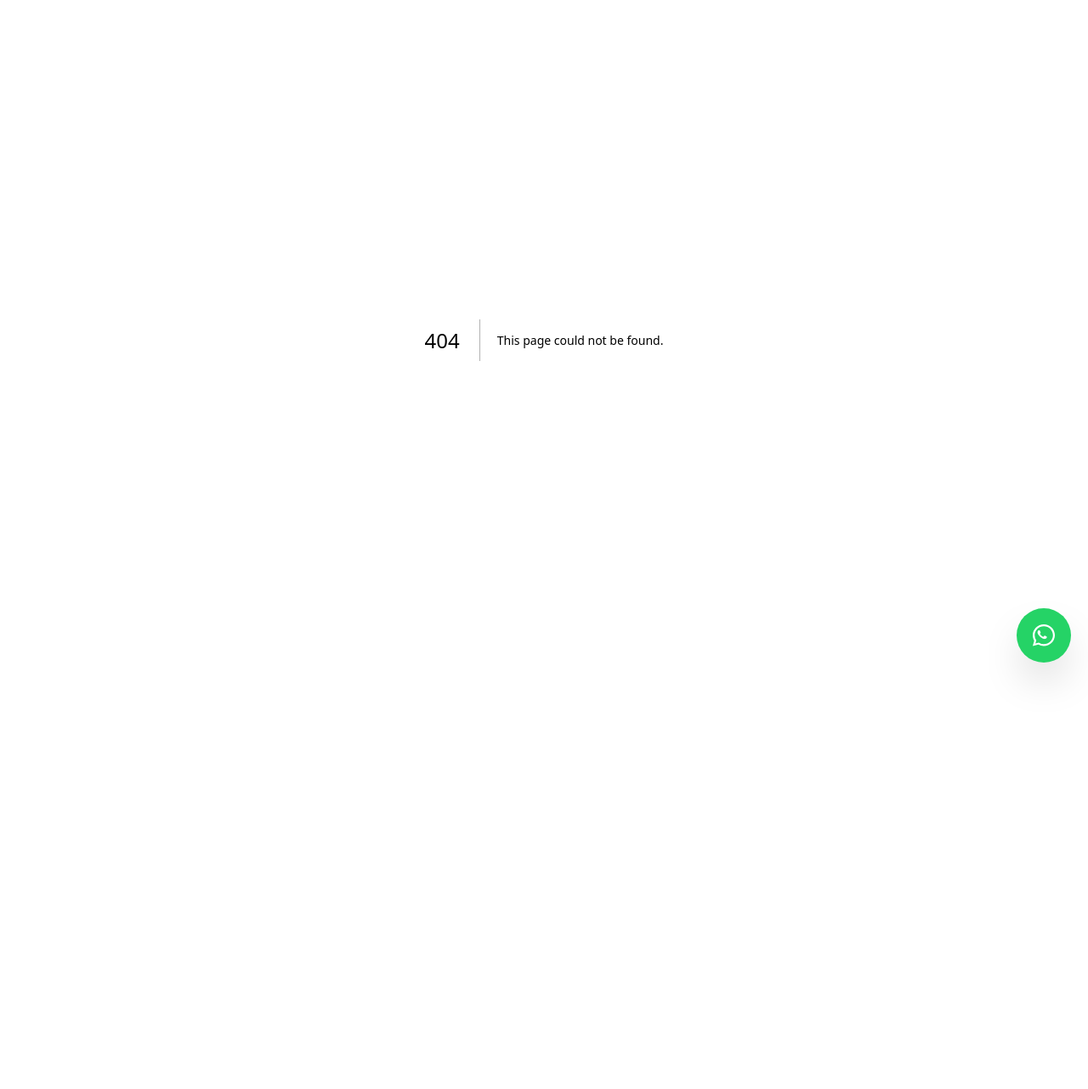
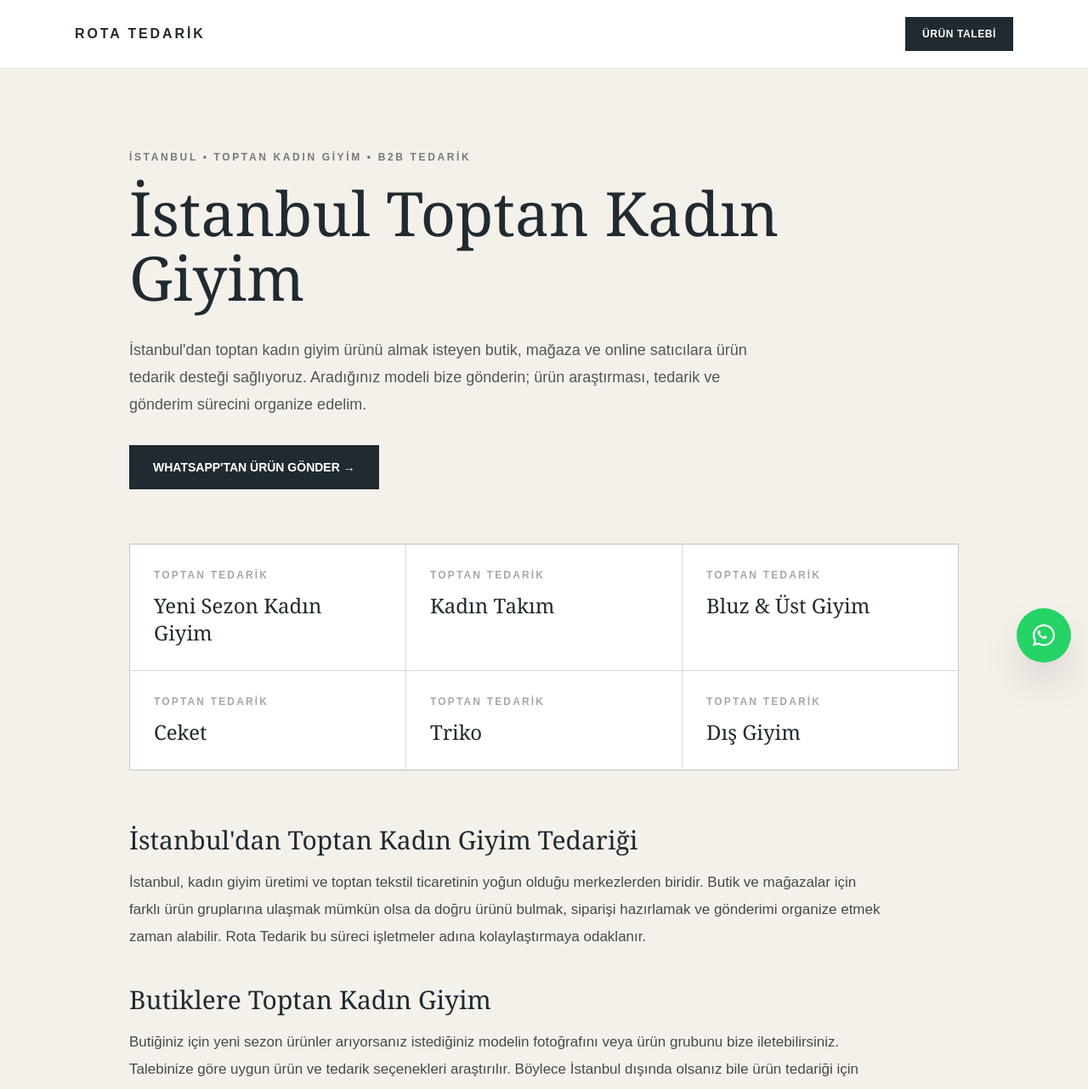
Before and after one commit to Dogukanboltul/kadingiyimtedarik, a Next.js app: page /blog/istanbul-toptan-kadin-giyim in a window 1280 px wide. Before the commit this address had no page. Shown: the top 1282 px of the page at 85% size. Before the commit the page ends 800 px from the top, so only its background shows below. Built offline with nearby package versions, Linux system fonts and the light colour scheme.

Commit message:
Istanbul toptan kadin giyim SEO sayfasi eklendi

```diff
--- /dev/null
+++ b/app/blog/istanbul-toptan-kadin-giyim/page.tsx
@@ -0,0 +1,225 @@
+import type { Metadata } from "next";
+import Link from "next/link";
+
+export const metadata: Metadata = {
+  title: "İstanbul Toptan Kadın Giyim | Rota Tedarik",
+  description:
+    "İstanbul toptan kadın giyim ürünleri için profesyonel tedarik desteği. Butik, mağaza ve online satıcılar için kadın giyim ürün tedariği ve Türkiye geneli gönderim.",
+  alternates: {
+    canonical:
+      "https://kadingiyimtedarik.com/blog/istanbul-toptan-kadin-giyim",
+  },
+};
+
+const whatsapp =
+  "https://wa.me/905324975361?text=Merhaba%2C%20%C4%B0stanbul%27dan%20toptan%20kad%C4%B1n%20giyim%20%C3%BCr%C3%BCn%C3%BC%20tedarik%20etmek%20istiyorum.";
+
+const categories = [
+  "Yeni Sezon Kadın Giyim",
+  "Kadın Takım",
+  "Bluz & Üst Giyim",
+  "Ceket",
+  "Triko",
+  "Dış Giyim",
+];
+
+export default function Page() {
+  return (
+    <main className="min-h-screen bg-[#f4f1eb] text-[#202a30]">
+      <header className="border-b border-black/10 bg-white">
+        <div className="mx-auto flex max-w-6xl items-center justify-between px-6 py-5">
+          <Link href="/" className="font-semibold tracking-[.18em]">
+            ROTA TEDARİK
+          </Link>
+
+          <a
+            href={whatsapp}
+            target="_blank"
+            rel="noopener noreferrer"
+            className="bg-[#202a30] px-5 py-3 text-xs font-bold tracking-wider text-white"
+          >
+            ÜRÜN TALEBİ
+          </a>
+        </div>
+      </header>
+
+      <article className="mx-auto max-w-5xl px-6 py-16 md:py-24">
+        <div className="max-w-4xl">
+          <p className="mb-5 text-xs font-bold tracking-[.22em] text-black/50">
+            İSTANBUL • TOPTAN KADIN GİYİM • B2B TEDARİK
+          </p>
+
+          <h1 className="font-serif text-5xl leading-[1.05] md:text-7xl">
+            İstanbul Toptan Kadın Giyim
+          </h1>
+
+          <p className="mt-8 max-w-3xl text-lg leading-8 text-black/65">
+            İstanbul'dan toptan kadın giyim ürünü almak isteyen butik,
+            mağaza ve online satıcılara ürün tedarik desteği sağlıyoruz.
+            Aradığınız modeli bize gönderin; ürün araştırması, tedarik
+            ve gönderim sürecini organize edelim.
+          </p>
+
+          <a
+            href={whatsapp}
+            target="_blank"
+            rel="noopener noreferrer"
+            className="mt-8 inline-block bg-[#202a30] px-7 py-4 text-sm font-bold text-white"
+          >
+            WHATSAPP'TAN ÜRÜN GÖNDER →
+          </a>
+        </div>
+
+        <div className="my-16 grid gap-px border border-black/10 bg-black/10 sm:grid-cols-2 md:grid-cols-3">
+          {categories.map((item) => (
+            <div key={item} className="bg-white p-7">
+              <p className="text-xs font-bold tracking-[.18em] text-black/35">
+                TOPTAN TEDARİK
+              </p>
+              <h2 className="mt-3 font-serif text-2xl">{item}</h2>
+            </div>
+          ))}
+        </div>
+
+        <section className="max-w-4xl space-y-10 text-[17px] leading-8 text-black/70">
+          <div>
+            <h2 className="mb-4 font-serif text-3xl text-[#202a30]">
+              İstanbul'dan Toptan Kadın Giyim Tedariği
+            </h2>
+            <p>
+              İstanbul, kadın giyim üretimi ve toptan tekstil ticaretinin
+              yoğun olduğu merkezlerden biridir. Butik ve mağazalar için
+              farklı ürün gruplarına ulaşmak mümkün olsa da doğru ürünü
+              bulmak, siparişi hazırlamak ve gönderimi organize etmek zaman
+              alabilir. Rota Tedarik bu süreci işletmeler adına
+              kolaylaştırmaya odaklanır.
+            </p>
+          </div>
+
+          <div>
+            <h2 className="mb-4 font-serif text-3xl text-[#202a30]">
+              Butiklere Toptan Kadın Giyim
+            </h2>
+            <p>
+              Butiğiniz için yeni sezon ürünler arıyorsanız istediğiniz
+              modelin fotoğrafını veya ürün grubunu bize iletebilirsiniz.
+              Talebinize göre uygun ürün ve tedarik seçenekleri araştırılır.
+              Böylece İstanbul dışında olsanız bile ürün tedariği için
+              talep oluşturabilirsiniz.
+            </p>
+          </div>
+
+          <div>
+            <h2 className="mb-4 font-serif text-3xl text-[#202a30]">
+              İstanbul Kadın Giyim Toptancılarından Ürün Bulma
+            </h2>
+            <p>
+              Kadın takım, bluz, ceket, triko, dış giyim ve sezonluk
+              modeller için ürün araştırması yapılabilir. Aradığınız ürünün
+              görselini WhatsApp üzerinden göndermeniz tedarik sürecinin
+              daha hızlı ve doğru ilerlemesine yardımcı olur.
+            </p>
+          </div>
+
+          <div>
+            <h2 className="mb-4 font-serif text-3xl text-[#202a30]">
+              Merter Kadın Giyim Tedarik Ağı
+            </h2>
+            <p>
+              İstanbul kadın giyim tedariğinde Merter önemli bölgelerden
+              biridir. Merter'den ürün arayan butik ve mağazalar için
+              ürün araştırması ve tedarik talepleri alınmaktadır. Böylece
+              işletmeler ihtiyaç duydukları ürünleri uzaktan talep edebilir.
+            </p>
+          </div>
+
+          <div>
+            <h2 className="mb-4 font-serif text-3xl text-[#202a30]">
+              Türkiye Geneli Toptan Kadın Giyim Gönderimi
+            </h2>
+            <p>
+              İstanbul'dan tedarik edilen ürünler Türkiye'nin farklı
+              şehirlerindeki butik ve mağazalara gönderilebilir. Kıbrıs
+              için de tedarik talepleri değerlendirilmektedir. Hazır
+              siparişlerde hızlı kargo çıkışı hedeflenir.
+            </p>
+          </div>
+        </section>
+
+        <section className="mt-16 bg-white p-8 md:p-12">
+          <p className="text-xs font-bold tracking-[.2em] text-black/40">
+            ROTA TEDARİK SİSTEMİ
+          </p>
+
+          <div className="mt-8 grid gap-8 md:grid-cols-3">
+            <div>
+              <span className="font-serif text-4xl">01</span>
+              <h3 className="mt-3 font-semibold">Ürünü Gönder</h3>
+              <p className="mt-2 text-sm leading-6 text-black/55">
+                Fotoğraf veya ürün bilgisini WhatsApp'tan gönderin.
+              </p>
+            </div>
+
+            <div>
+              <span className="font-serif text-4xl">02</span>
+              <h3 className="mt-3 font-semibold">Tedarik Edelim</h3>
+              <p className="mt-2 text-sm leading-6 text-black/55">
+                Talebinize uygun ürün seçeneklerini araştıralım.
+              </p>
+            </div>
+
+            <div>
+              <span className="font-serif text-4xl">03</span>
+              <h3 className="mt-3 font-semibold">Gönderelim</h3>
+              <p className="mt-2 text-sm leading-6 text-black/55">
+                Siparişinizi hazırlayıp kargo sürecini organize edelim.
+              </p>
+            </div>
+          </div>
+        </section>
+
+        <div className="mt-14 bg-[#202a30] p-8 text-white md:p-12">
+          <p className="text-xs font-bold tracking-[.2em] text-white/55">
+            İSTANBUL KADIN GİYİM TEDARİĞİ
+          </p>
+
+          <h2 className="mt-4 max-w-2xl font-serif text-3xl md:text-4xl">
+            Mağazanız için hangi ürünü arıyorsunuz?
+          </h2>
+
+          <p className="mt-4 max-w-2xl leading-7 text-white/65">
+            Ürün fotoğrafını bize gönderin. İstanbul'daki tedarik
+            seçeneklerini kontrol ederek size dönüş yapalım.
+          </p>
+
+          <a
+            href={whatsapp}
+            target="_blank"
+            rel="noopener noreferrer"
+            className="mt-7 inline-block bg-[#f4f1eb] px-7 py-4 text-sm font-bold text-[#202a30]"
+          >
+            WHATSAPP'TAN TEDARİK TALEBİ →
+          </a>
+        </div>
+
+        <div className="mt-10 flex flex-wrap gap-6 border-t border-black/10 pt-8 text-sm font-semibold">
+          <Link href="/blog/merter-toptan-kadin-giyim">
+            Merter Toptan Kadın Giyim →
+          </Link>
+
+          <Link href="/blog/merter-kadin-giyim-toptancisi">
+            Merter Kadın Giyim Toptancısı →
+          </Link>
+
+          <Link href="/blog/merter-toptan-kadin-giyim-firmalari">
+            Merter Toptan Kadın Giyim Firmaları →
+          </Link>
+
+          <Link href="/blog/kadin-giyim-tedarikcisi">
+            Kadın Giyim Tedarikçisi →
+          </Link>
+        </div>
+      </article>
+    </main>
+  );
+}
```
